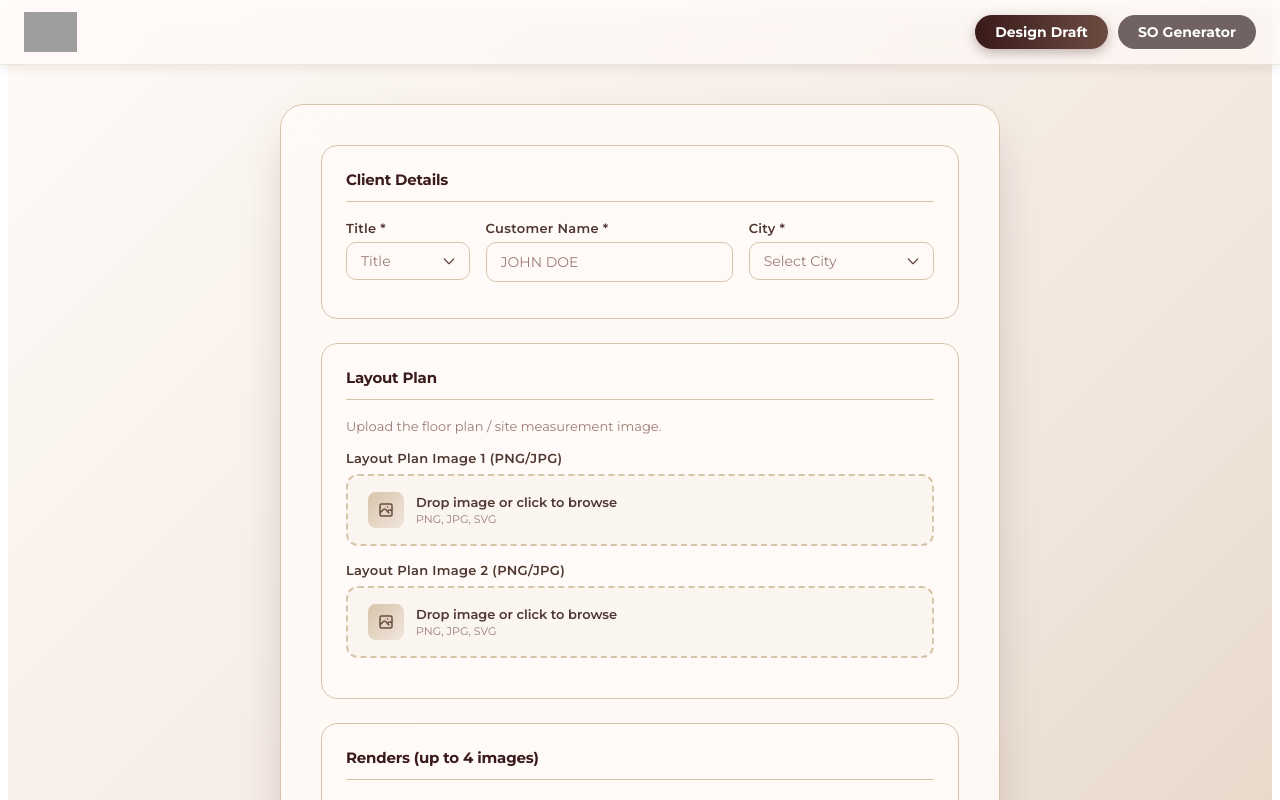
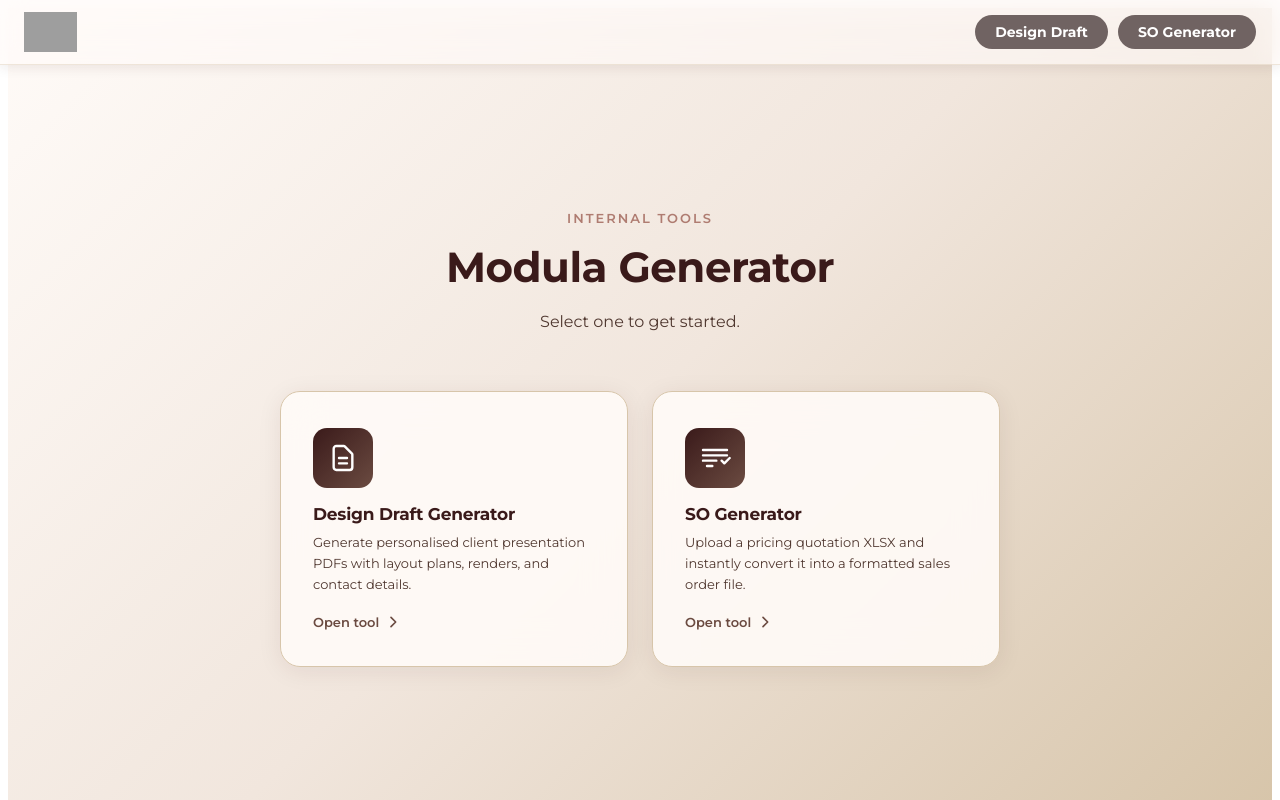
Before and after one commit to santy62kumar/so_generation_frontend, a React (Vite) app: page / in a window 1280 px wide. Shown: the top 800 px of the page. Built offline with nearby package versions, Linux system fonts and the light colour scheme; grey boxes are pictures that could not be loaded.

Commit message:
added home page

```diff
--- a/src/App.jsx
+++ b/src/App.jsx
@@ -1,21 +1,47 @@
+// import { useState } from "react";
+// import Navbar         from "./components/Navbar";
+// import KitchenPDFForm from "./components/KitchenForm";
+// import XLSXConverter  from "./components/XlsxToCsvUploader";
+
+// const VIEWS = {
+//   kitchen: KitchenPDFForm,
+//   xlsx:    XLSXConverter,
+// };
+
+// export default function App() {
+//   const [activeTab, setActiveTab] = useState("kitchen");
+//   const ActiveView = VIEWS[activeTab];
+
+//   return (
+//     <>
+//       <Navbar activeTab={activeTab} onTabChange={setActiveTab} />
+//       <ActiveView />
+//     </>
+//   );
+// }
+
+
 import { useState } from "react";
 import Navbar         from "./components/Navbar";
+import HomePage       from "./components/HomePage";
 import KitchenPDFForm from "./components/KitchenForm";
 import XLSXConverter  from "./components/XlsxToCsvUploader";
 
 const VIEWS = {
+  home:    HomePage,
   kitchen: KitchenPDFForm,
   xlsx:    XLSXConverter,
 };
 
 export default function App() {
-  const [activeTab, setActiveTab] = useState("kitchen");
-  const ActiveView = VIEWS[activeTab];
+  const [activeView, setActiveView] = useState("home");  // home page by default
+
+  const ActiveView = VIEWS[activeView];
 
   return (
     <>
-      <Navbar activeTab={activeTab} onTabChange={setActiveTab} />
-      <ActiveView />
+      <Navbar activeView={activeView} onNavigate={setActiveView} />
+      <ActiveView onNavigate={setActiveView} />
     </>
   );
 }
--- /dev/null
+++ b/src/components/HomePage.jsx
@@ -0,0 +1,168 @@
+import React from "react";
+import { COLORS } from "../constants/theme";
+
+const TOOLS = [
+  {
+    key: "kitchen",
+    label: "Design Draft Generator",
+    description: "Generate personalised client presentation PDFs with layout plans, renders, and contact details.",
+    icon: (
+      <svg width="32" height="32" fill="none" stroke="currentColor" viewBox="0 0 24 24">
+        <path strokeLinecap="round" strokeLinejoin="round" strokeWidth={1.8}
+          d="M9 12h6m-6 4h6m2 5H7a2 2 0 01-2-2V5a2 2 0 012-2h5.586a1 1 0 01.707.293l5.414 5.414a1 1 0 01.293.707V19a2 2 0 01-2 2z" />
+      </svg>
+    ),
+  },
+  {
+    key: "xlsx",
+    label: "SO Generator",
+    description: "Upload a pricing quotation XLSX and instantly convert it into a formatted sales order file.",
+    icon: (
+      <svg width="32" height="32" fill="none" stroke="currentColor" viewBox="0 0 24 24">
+        <path strokeLinecap="round" strokeLinejoin="round" strokeWidth={1.8}
+          d="M3 10h18M3 6h18M3 14h10m-7 4h4M17 14l2 2 4-4" />
+      </svg>
+    ),
+  },
+];
+
+export default function HomePage({ onNavigate }) {
+  return (
+    <div style={{
+      minHeight: '100vh',
+      background: `linear-gradient(135deg, ${COLORS.cream} 0%, ${COLORS.blush} 50%, ${COLORS.lightTaupe} 100%)`,
+      display: 'flex',
+      flexDirection: 'column',
+      alignItems: 'center',
+      justifyContent: 'center',
+      padding: '96px 24px 48px',   // 96px top = navbar clearance
+      fontFamily: 'Montserrat, Nunito Sans, sans-serif',
+    }}>
+
+      {/* ── Hero text ─────────────────────────────────────── */}
+      <div style={{ textAlign: 'center', marginBottom: 56, maxWidth: 560 }}>
+        <p style={{
+          fontSize: 13,
+          fontWeight: 600,
+          letterSpacing: '2px',
+          textTransform: 'uppercase',
+          color: COLORS.warmTaupe,
+          marginBottom: 16,
+        }}>
+          Internal Tools
+        </p>
+        <h1 style={{
+          fontSize: 42,
+          fontWeight: 700,
+          color: COLORS.darkBrown,
+          letterSpacing: '-0.5px',
+          lineHeight: 1.2,
+          margin: '0 0 16px',
+        }}>
+          Modula Generator
+        </h1>
+        <p style={{
+          fontSize: 16,
+          color: COLORS.deepTaupe,
+          lineHeight: 1.7,
+          margin: 0,
+        }}>
+          Select one to get started.
+        </p>
+      </div>
+
+      {/* ── Tool cards ────────────────────────────────────── */}
+      <div style={{
+        display: 'grid',
+        gridTemplateColumns: 'repeat(auto-fit, minmax(280px, 1fr))',
+        gap: 24,
+        width: '100%',
+        maxWidth: 720,
+      }}>
+        {TOOLS.map(tool => (
+          <button
+            key={tool.key}
+            onClick={() => onNavigate(tool.key)}
+            style={{
+              background: 'rgba(255, 251, 248, 0.9)',
+              backdropFilter: 'blur(20px)',
+              border: `1.5px solid ${COLORS.lightTaupe}`,
+              borderRadius: 20,
+              padding: '36px 32px',
+              cursor: 'pointer',
+              textAlign: 'left',
+              transition: 'all 0.25s ease',
+              boxShadow: '0 4px 24px rgba(58,26,26,0.08)',
+              display: 'flex',
+              flexDirection: 'column',
+              gap: 16,
+            }}
+            onMouseEnter={e => {
+              e.currentTarget.style.transform = 'translateY(-4px)';
+              e.currentTarget.style.boxShadow = '0 16px 40px rgba(58,26,26,0.18)';
+              e.currentTarget.style.borderColor = COLORS.warmTaupe;
+            }}
+            onMouseLeave={e => {
+              e.currentTarget.style.transform = 'translateY(0)';
+              e.currentTarget.style.boxShadow = '0 4px 24px rgba(58,26,26,0.08)';
+              e.currentTarget.style.borderColor = COLORS.lightTaupe;
+            }}
+          >
+            {/* Icon */}
+            <div style={{
+              width: 60,
+              height: 60,
+              borderRadius: 14,
+              background: `linear-gradient(135deg, ${COLORS.darkBrown} 0%, ${COLORS.medBrown} 100%)`,
+              display: 'flex',
+              alignItems: 'center',
+              justifyContent: 'center',
+              color: 'white',
+              flexShrink: 0,
+            }}>
+              {tool.icon}
+            </div>
+
+            {/* Text */}
+            <div>
+              <p style={{
+                margin: '0 0 8px',
+                fontSize: 17,
+                fontWeight: 700,
+                color: COLORS.darkBrown,
+                letterSpacing: '-0.2px',
+              }}>
+                {tool.label}
+              </p>
+              <p style={{
+                margin: 0,
+                fontSize: 13,
+                color: COLORS.deepTaupe,
+                lineHeight: 1.6,
+              }}>
+                {tool.description}
+              </p>
+            </div>
+
+            {/* Arrow */}
+            <div style={{
+              display: 'flex',
+              alignItems: 'center',
+              gap: 6,
+              color: COLORS.medBrown,
+              fontWeight: 600,
+              fontSize: 13,
+              marginTop: 4,
+            }}>
+              Open tool
+              <svg width="16" height="16" fill="none" stroke="currentColor" viewBox="0 0 24 24">
+                <path strokeLinecap="round" strokeLinejoin="round" strokeWidth={2.5} d="M9 5l7 7-7 7" />
+              </svg>
+            </div>
+          </button>
+        ))}
+      </div>
+
+    </div>
+  );
+}
--- a/src/components/Navbar.jsx
+++ b/src/components/Navbar.jsx
@@ -1,3 +1,87 @@
+// import React from "react";
+
+// const TABS = [
+//   { key: "kitchen", label: "Design Draft" },
+//   { key: "xlsx",    label: "SO Generator" },
+// ];
+
+// const Navbar = ({ activeTab, onTabChange }) => (
+//   <nav style={{
+//     position: 'fixed',
+//     top: 0,
+//     left: 0,
+//     right: 0,
+//     zIndex: 50,
+//     background: 'rgba(255, 251, 248, 0.6)',
+//     backdropFilter: 'blur(12px)',
+//     WebkitBackdropFilter: 'blur(12px)',
+//     boxShadow: '0 2px 12px rgba(58,26,26,0.1)',
+//     borderBottom: '1px solid rgba(215,197,170,0.4)',
+//   }}>
+//     <div style={{
+//       maxWidth: 1440,
+//       margin: '0 auto',
+//       padding: '0 24px',
+//       height: 64,
+//       display: 'flex',
+//       alignItems: 'center',
+//       justifyContent: 'space-between',
+//     }}>
+
+//       {/* ── Logo ─────────────────────────────────────── */}
+//       <a href="/" style={{ display: 'flex', alignItems: 'center', textDecoration: 'none' }}>
+//         <img
+//           src="https://www.modula.in/images/modula_jsw.svg"
+//           alt="Modula by JSW"
+//           style={{ height: 40, width: 'auto' }}
+//         />
+//       </a>
+
+//       {/* ── Tab buttons ──────────────────────────────── */}
+//       <div style={{ display: 'flex', alignItems: 'center', gap: 10 }}>
+//         {TABS.map(tab => {
+//           const isActive = activeTab === tab.key;
+//           return (
+//             <button
+//               key={tab.key}
+//               onClick={() => onTabChange(tab.key)}
+//               style={{
+//                 fontFamily: 'Montserrat, sans-serif',
+//                 fontSize: 14,
+//                 fontWeight: 700,
+//                 lineHeight: '18px',
+//                 padding: '8px 20px',
+//                 borderRadius: 30,
+//                 border: 'none',
+//                 cursor: 'pointer',
+//                 transition: 'background 0.2s ease, color 0.2s ease',
+//                 background: isActive
+//                   ? 'linear-gradient(90deg, #3A1A1A 0%, #6B4B41 100%)'
+//                   : '#706362',
+//                 color: 'white',
+//                 boxShadow: isActive
+//                   ? '0 4px 12px rgba(58,26,26,0.3)'
+//                   : 'none',
+//               }}
+//               onMouseEnter={e => {
+//                 if (!isActive) e.currentTarget.style.background = '#2b1514';
+//               }}
+//               onMouseLeave={e => {
+//                 if (!isActive) e.currentTarget.style.background = '#706362';
+//               }}
+//             >
+//               {tab.label}
+//             </button>
+//           );
+//         })}
+//       </div>
+
+//     </div>
+//   </nav>
+// );
+
+// export default Navbar;
+
 import React from "react";
 
 const TABS = [
@@ -5,7 +89,7 @@ const TABS = [
   { key: "xlsx",    label: "SO Generator" },
 ];
 
-const Navbar = ({ activeTab, onTabChange }) => (
+const Navbar = ({ activeView, onNavigate }) => (
   <nav style={{
     position: 'fixed',
     top: 0,
@@ -28,23 +112,33 @@ const Navbar = ({ activeTab, onTabChange }) => (
       justifyContent: 'space-between',
     }}>
 
-      {/* ── Logo ─────────────────────────────────────── */}
-      <a href="/" style={{ display: 'flex', alignItems: 'center', textDecoration: 'none' }}>
+      {/* ── Logo — always goes back to home ──────────── */}
+      <button
+        onClick={() => onNavigate('home')}
+        style={{
+          background: 'none',
+          border: 'none',
+          padding: 0,
+          cursor: 'pointer',
+          display: 'flex',
+          alignItems: 'center',
+        }}
+      >
         <img
           src="https://www.modula.in/images/modula_jsw.svg"
           alt="Modula by JSW"
           style={{ height: 40, width: 'auto' }}
         />
-      </a>
+      </button>
 
       {/* ── Tab buttons ──────────────────────────────── */}
       <div style={{ display: 'flex', alignItems: 'center', gap: 10 }}>
         {TABS.map(tab => {
-          const isActive = activeTab === tab.key;
+          const isActive = activeView === tab.key;
           return (
             <button
               key={tab.key}
-              onClick={() => onTabChange(tab.key)}
+              onClick={() => onNavigate(tab.key)}
               style={{
                 fontFamily: 'Montserrat, sans-serif',
                 fontSize: 14,
@@ -54,21 +148,15 @@ const Navbar = ({ activeTab, onTabChange }) => (
                 borderRadius: 30,
                 border: 'none',
                 cursor: 'pointer',
-                transition: 'background 0.2s ease, color 0.2s ease',
+                transition: 'background 0.2s ease',
                 background: isActive
                   ? 'linear-gradient(90deg, #3A1A1A 0%, #6B4B41 100%)'
                   : '#706362',
                 color: 'white',
-                boxShadow: isActive
-                  ? '0 4px 12px rgba(58,26,26,0.3)'
-                  : 'none',
+                boxShadow: isActive ? '0 4px 12px rgba(58,26,26,0.3)' : 'none',
               }}
-              onMouseEnter={e => {
-                if (!isActive) e.currentTarget.style.background = '#2b1514';
-              }}
-              onMouseLeave={e => {
-                if (!isActive) e.currentTarget.style.background = '#706362';
-              }}
+              onMouseEnter={e => { if (!isActive) e.currentTarget.style.background = '#2b1514'; }}
+              onMouseLeave={e => { if (!isActive) e.currentTarget.style.background = '#706362'; }}
             >
               {tab.label}
             </button>
```
